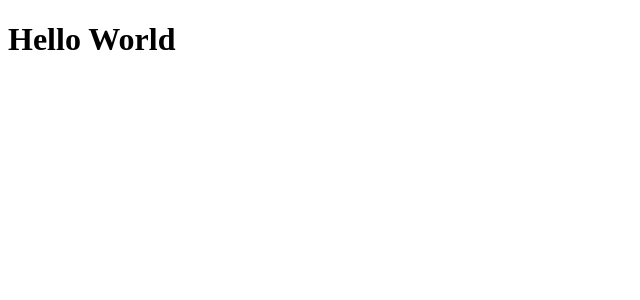
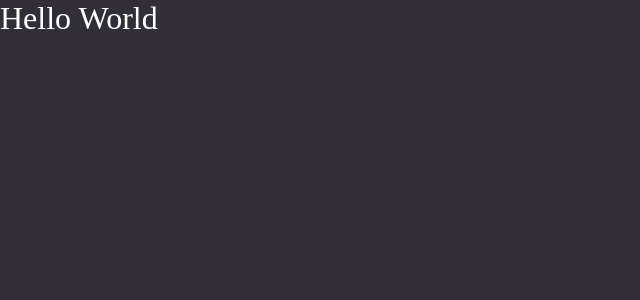
Before and after one commit to kielkow/GoBarber-2.0-Front-end, a React (Create React App) app: page / in a window 1280 px wide. Shown: the top 300 px of the page, without its empty margins (0-640 px from the left). Built offline with nearby package versions, Linux system fonts and the light colour scheme.

Commit message:
Global Style

```diff
--- a/public/index.html
+++ b/public/index.html
@@ -6,6 +6,8 @@
     <meta name="theme-color" content="#3A3A3A" />
 
     <title>GoBarber</title>
+
+    <link href="https://fonts.googleapis.com/css2?family=Roboto+Slab:wght@400;500&display=swap" rel="stylesheet" />
   </head>
   <body>
     <noscript>You need to enable JavaScript to run this app.</noscript>
--- a/src/App.tsx
+++ b/src/App.tsx
@@ -1,7 +1,12 @@
 import React from 'react';
 
-function App() {
-  return <h1>Hello World</h1>;
-}
+import GlobalStyle from './styles/global';
+
+const App: React.FC = () => (
+  <>
+    <h1>Hello World</h1>
+    <GlobalStyle />
+  </>
+);
 
 export default App;
--- /dev/null
+++ b/src/styles/global.ts
@@ -0,0 +1,29 @@
+import { createGlobalStyle } from 'styled-components';
+
+export default createGlobalStyle`
+  * {
+    margin: 0;
+    padding: 0;
+    box-sizing: border-box;
+    outline: 0;
+  }
+
+  body {
+    background: #312e38;
+    color: #fff;
+    -webkit-font-smoothing: antialiased;
+  }
+
+  border-style, input, button {
+    font-family: 'Roboto Slab', serif;
+    font-size: 16px;
+  }
+
+  h1, h2, h3, h4, h5, h6, strong {
+    font-weight: 500;
+  }
+
+  button {
+    cursor: pointer;
+  }
+`;
```
